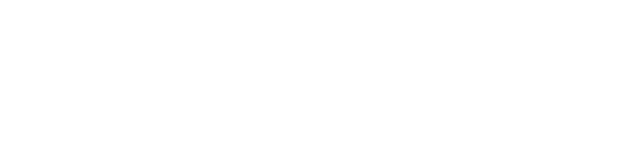
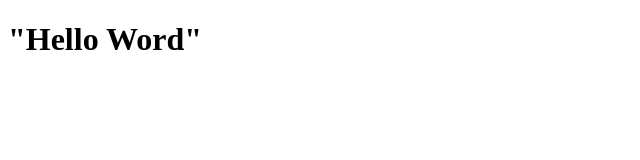
Before and after one commit to EdgarVeliz13/COPA, a plain HTML site: page index.html in a window 1280 px wide. Shown: the whole page, without its empty margins (0-640 px from the left). Drawn offline with Linux system fonts and the light colour scheme.

Commit message:
hello_word

```diff
--- a/index.html
+++ b/index.html
@@ -6,6 +6,6 @@
     <title></title>
 </head>
 <body>
-
+    <h1>"Hello Word"</h1>
 </body>
 </html>
```
